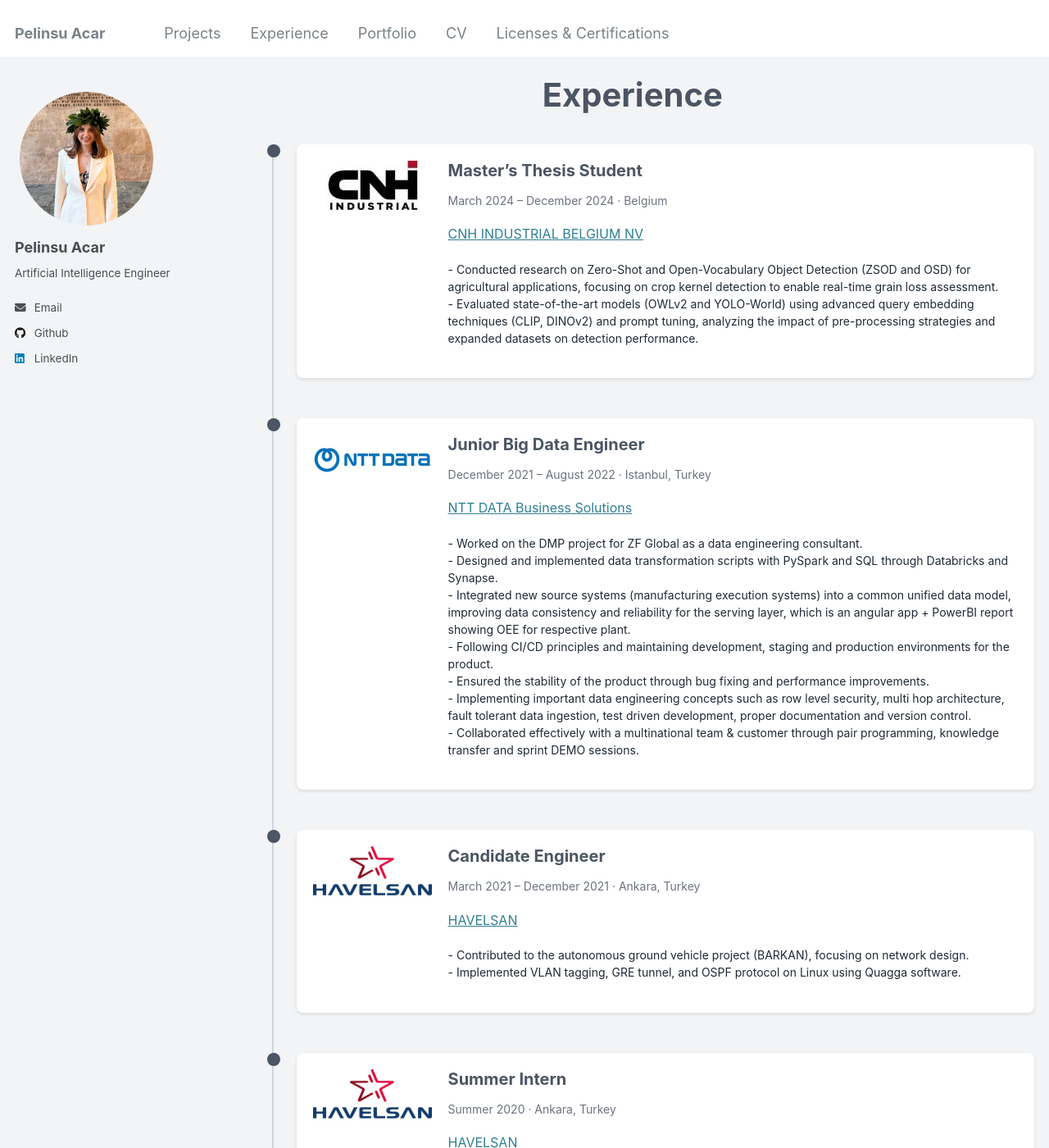
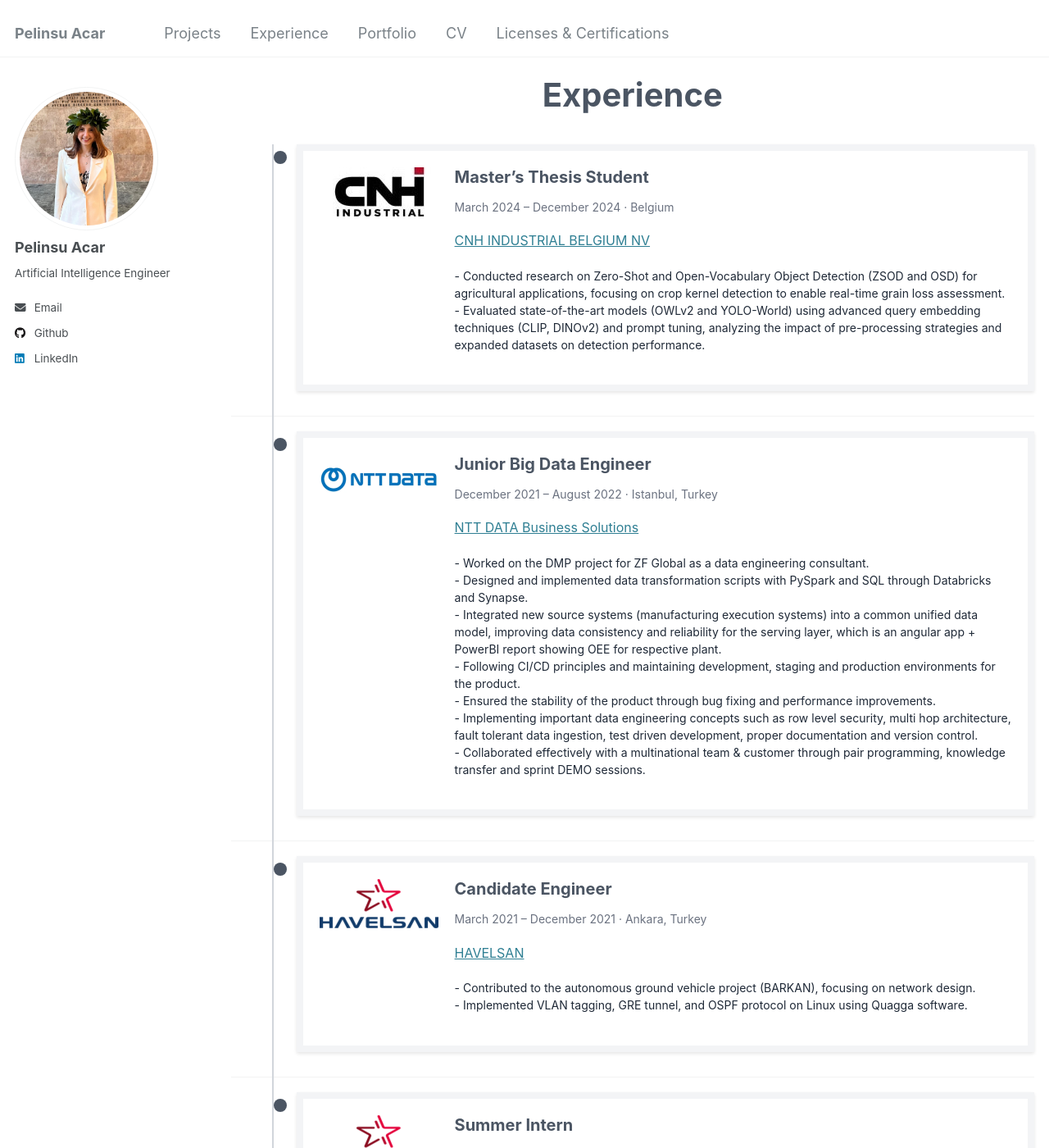
Before and after one commit to pelinsuacar/pelinsuacar.github.io, a Jekyll site: the page built from _pages/experience.md, in a window 1280 px wide and 1400 px high. Shown: the whole window at 82% size. Built offline with Jekyll 4.4.1, drawn with Linux system fonts in a browser that asks for light colours.

Commit message:
Update timeline.html

```diff
--- a/_layouts/timeline.html
+++ b/_layouts/timeline.html
@@ -27,7 +27,7 @@ layout: default
 </div>
 <style>
   body {
-    background-color: #F3F4F6; /* Light grey background */
+    background-color: white; /* white background */
     margin: 0;
     padding: 0;
   }
@@ -68,7 +68,7 @@ layout: default
     background: white;
     margin-left: 80px; /* Move the box to the right of the line */
     padding: 20px;
-    border-radius: 8px;
+    border: 8px solid #F3F4F6;
     box-shadow: 0 2px 4px rgba(0, 0, 0, 0.1);
   }
 
```
